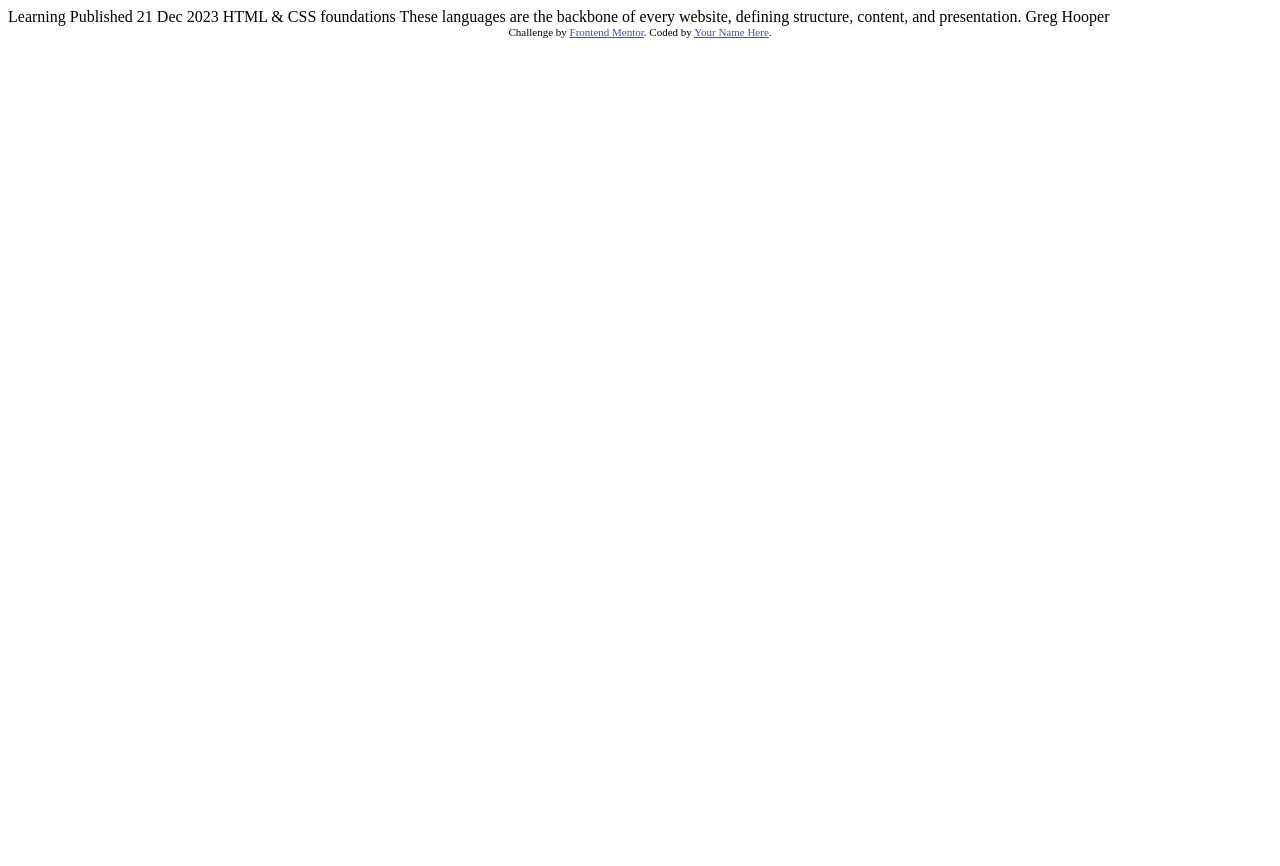
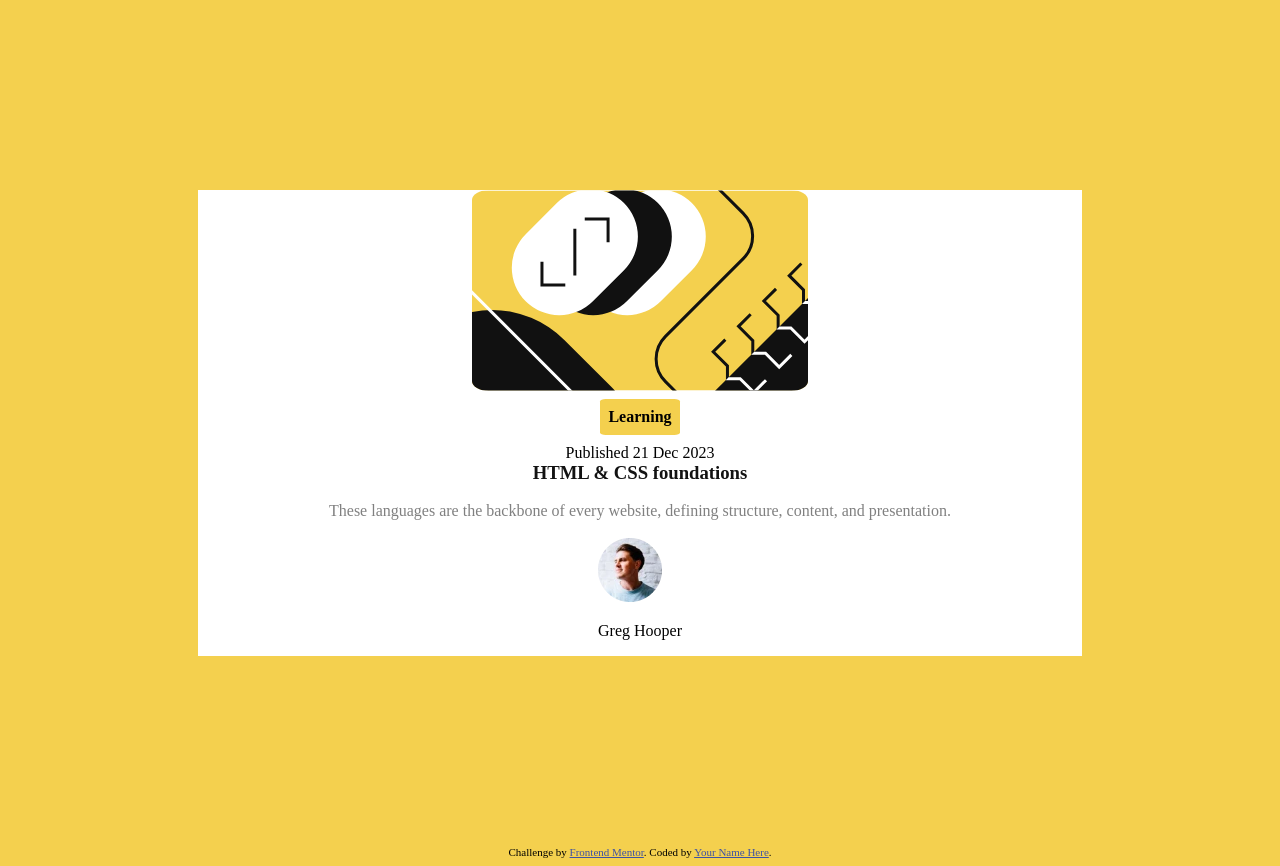
Before and after one commit to ariadna64/FrontEndMentor-BlogCard, a plain HTML site: page index.html in a window 1280 px wide. Before the commit the page ends 800 px from the top, so only its background shows below. Drawn offline with Linux system fonts and the light colour scheme.

Commit message:
Added css and made the sketch of the website

```diff
--- a/index.html
+++ b/index.html
@@ -5,6 +5,7 @@
   <meta name="viewport" content="width=device-width, initial-scale=1.0"> <!-- displays site properly based on user's device -->
 
   <link rel="icon" type="image/png" sizes="32x32" href="./assets/images/favicon-32x32.png">
+  <link rel="stylesheet" href="styles.css">
 
   <title>Frontend Mentor | Blog preview card</title>
 
@@ -15,16 +16,24 @@
   </style>
 </head>
 <body>
+  <container>
 
-  Learning
+    <img id="imgPrincipal" src="assets/images/illustration-article.svg">
 
-  Published 21 Dec 2023
+    <p id="learning">Learning</p>
 
-  HTML & CSS foundations
+    <p id="date">Published 21 Dec 2023</p>
 
-  These languages are the backbone of every website, defining structure, content, and presentation.
+    <h3>HTML & CSS foundations</h3>
 
-  Greg Hooper
+    <p id="bodytext">These languages are the backbone of every website, defining structure, content, and presentation.</p>
+
+    <footer>
+      <img src="assets/images/image-avatar.webp">
+      <p>Greg Hooper</p>
+    </footer>
+
+  </container>
 
   <div class="attribution">
     Challenge by <a href="https://www.frontendmentor.io?ref=challenge" target="_blank">Frontend Mentor</a>.
--- /dev/null
+++ b/styles.css
@@ -0,0 +1,42 @@
+container {
+    display: flex;
+    flex-direction: column;
+    justify-content: center;
+    align-items: center;
+
+    background-color: hsl(0, 0%, 100%);
+    margin: 15%;
+}
+
+
+body {
+    background-color: hsl(47, 88%, 63%);
+}
+
+h3 {
+    color: hsl(0, 0%, 7%);
+    margin: 0;
+}
+
+#bodytext {
+    color: hsl(0, 0%, 50%);
+    margin: 2%;
+}
+
+#learning {
+    font-weight: 800;
+    background-color: hsl(47, 88%, 63%);
+    padding: 1%;
+    border-radius: 7%;
+    margin: 1%;
+
+}
+
+#date {
+    margin: 0;
+}
+
+
+#imgPrincipal {
+    border-radius: 5%;
+}
```
